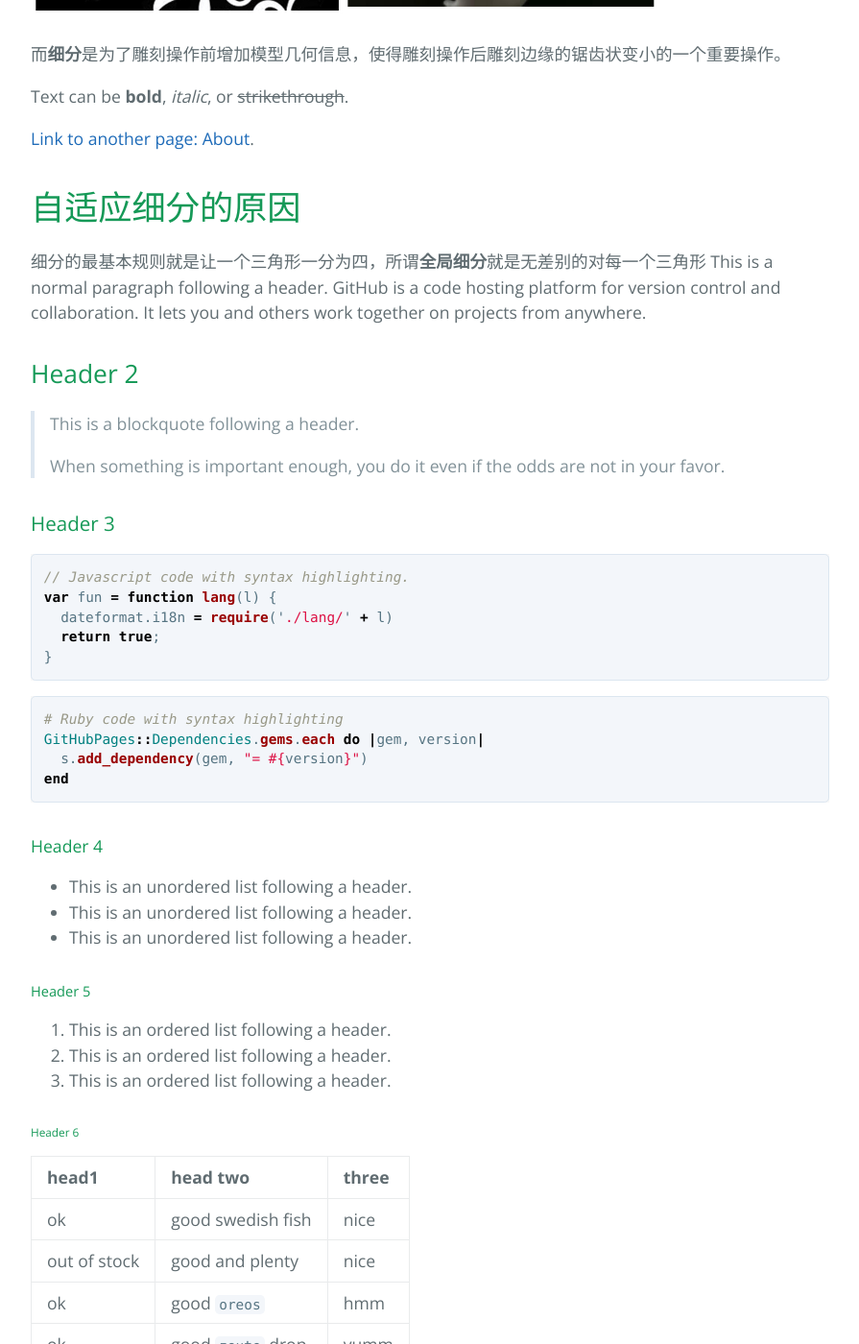
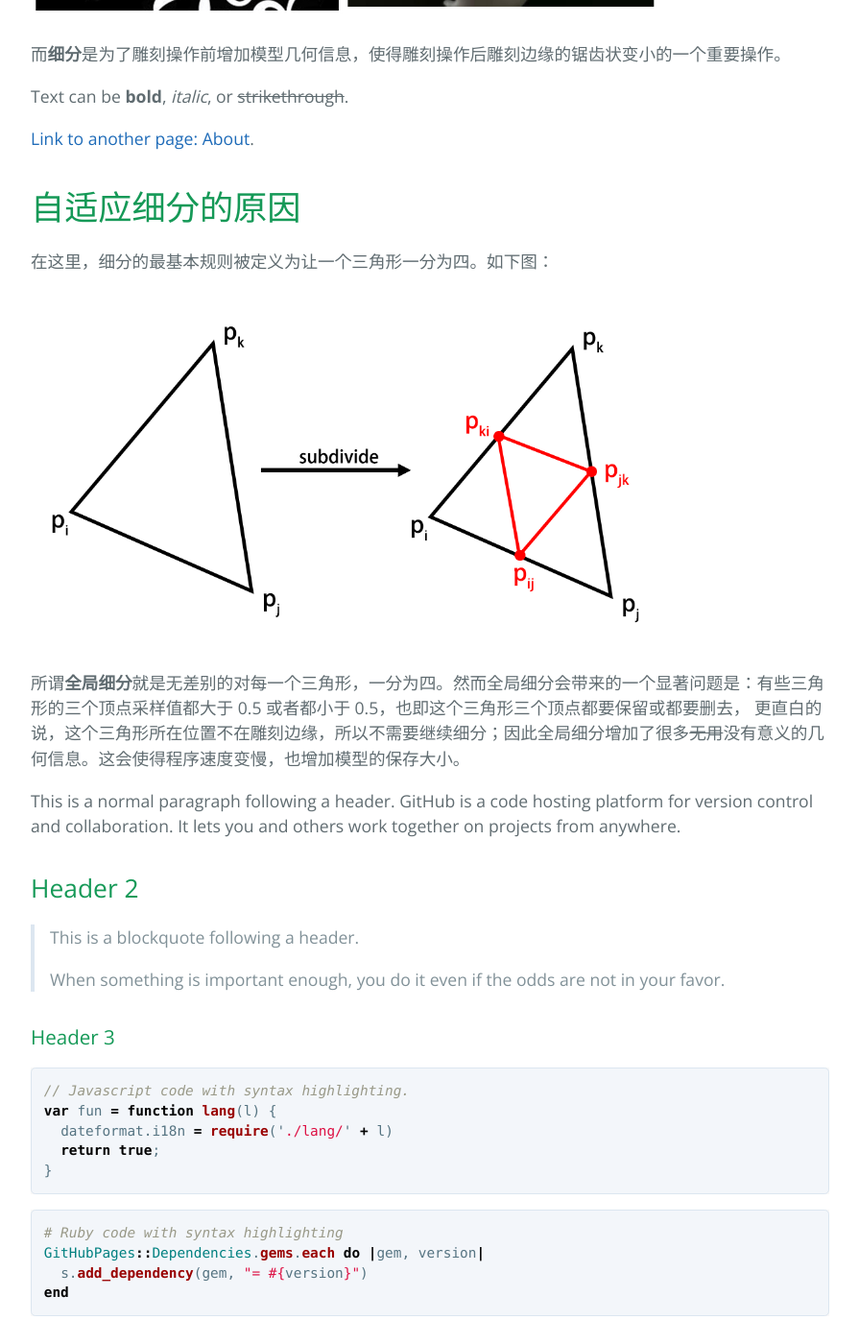
Before and after one commit to Zju-George/-.github.io, a Jekyll site: the page built from _posts/2020-04-07-adaptive-subdivide.md, in a window 1280 px wide and 1400 px high, scrolled down 1014 px. Shown: the whole window at 96% size, without its empty margins (192-1087 px from the left). Built offline with Jekyll 4.4.1, drawn with Linux system fonts in a browser that asks for light colours.

Commit message:
modify post_adpt

```diff
--- a/_posts/2020-04-07-adaptive-subdivide.md
+++ b/_posts/2020-04-07-adaptive-subdivide.md
@@ -17,7 +17,13 @@ Text can be **bold**, _italic_, or ~~strikethrough~~.
 
 # 自适应细分的原因
 
-细分的最基本规则就是让一个三角形一分为四，所谓**全局细分**就是无差别的对每一个三角形
+在这里，细分的最基本规则被定义为让一个三角形一分为四。如下图：
+
+<img src="/assets/subdivide.png" alt="细分规则" width="80%" height="80%" align="center" />
+
+所谓**全局细分**就是无差别的对每一个三角形，一分为四。然而全局细分会带来的一个显著问题是：有些三角形的三个顶点采样值都大于 0.5 或者都小于 0.5，也即这个三角形三个顶点都要保留或都要删去，
+更直白的说，这个三角形所在位置不在雕刻边缘，所以不需要继续细分；因此全局细分增加了很多~~无用~~没有意义的几何信息。这会使得程序速度变慢，也增加模型的保存大小。
+
 This is a normal paragraph following a header. GitHub is a code hosting platform for version control and collaboration. It lets you and others work together on projects from anywhere.
 
 ## [](#header-2)Header 2
```
Also changed, not shown: assets/subdivide.png (added).
